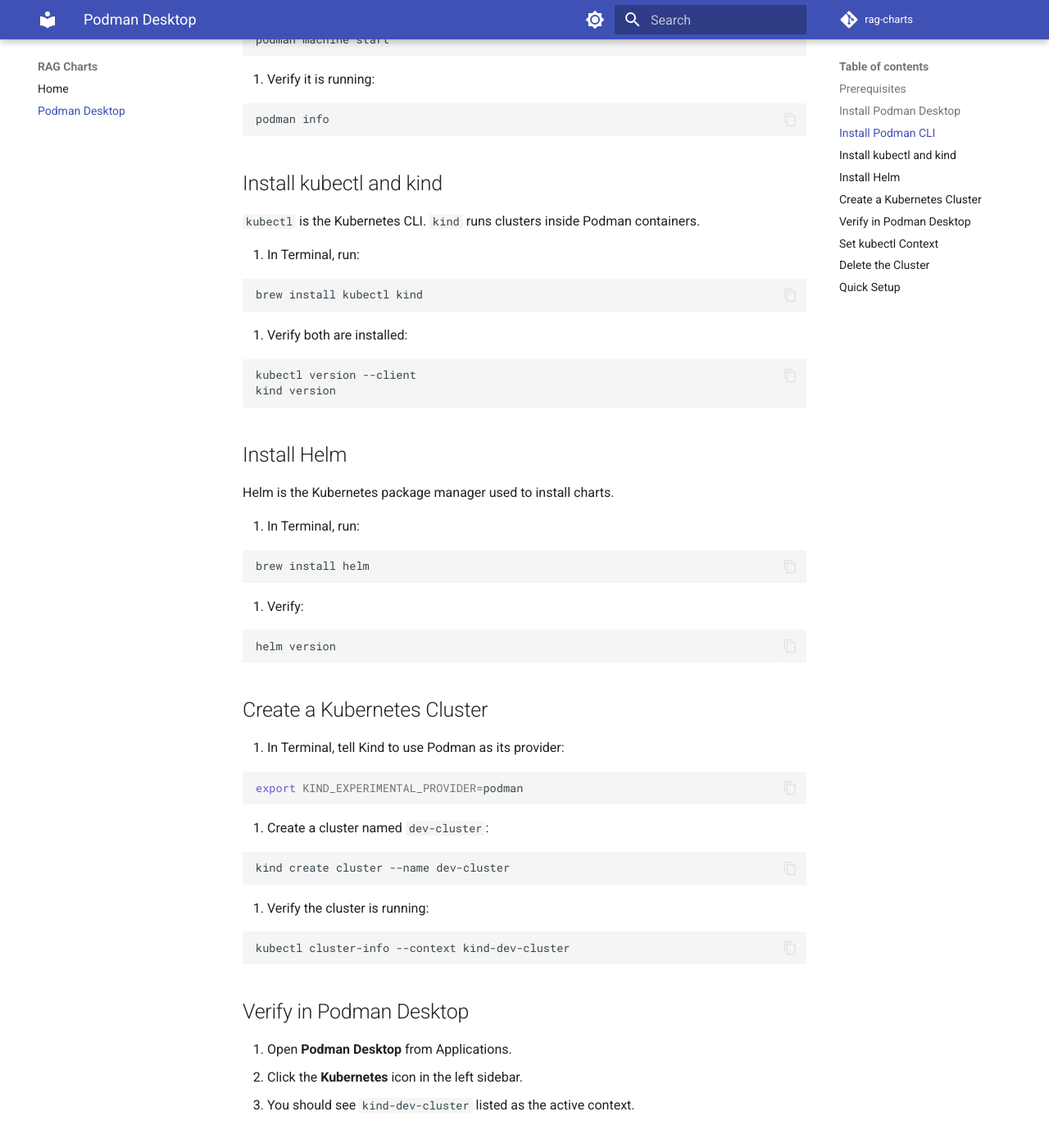
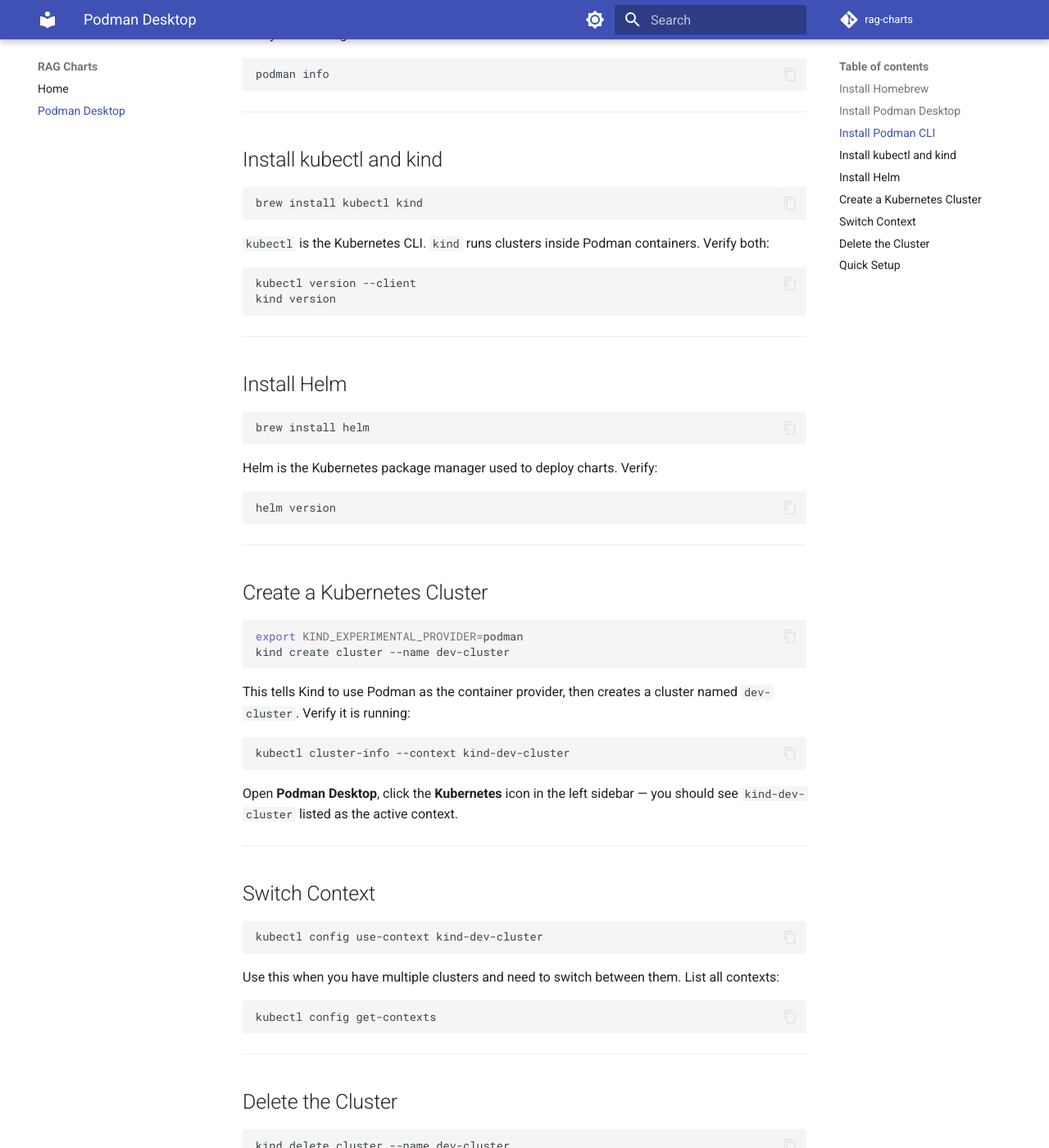
Before and after one commit to kbhatiya999/rag-charts, an MkDocs documentation site: the page built from docs/podman-desktop.md, in a window 1280 px wide and 1400 px high, scrolled down 914 px. Shown: the whole window at 82% size. Built offline with MkDocs 1.6.1 and Material for MkDocs 9.7.7, drawn with Linux system fonts in a browser that asks for light colours; comment, search, counter and statistics services are not loaded; some of the changed text lies outside the part shown.

Commit message:
Rewrite in code-first style (FastAPI pattern)

````diff
--- a/docs/podman-desktop.md
+++ b/docs/podman-desktop.md
@@ -2,127 +2,116 @@
 
 Podman Desktop is a free, open-source GUI for managing containers and local Kubernetes clusters on macOS — a Docker Desktop alternative.
 
-## Prerequisites
+---
 
-1. Open Terminal (`⌘ + Space`, type Terminal) and install **Homebrew** if you don't have it:
+## Install Homebrew
 
-   ```bash
-   /bin/bash -c "$(curl -fsSL https://raw.githubusercontent.com/Homebrew/install/HEAD/install.sh)"
-   ```
+```bash
+/bin/bash -c "$(curl -fsSL https://raw.githubusercontent.com/Homebrew/install/HEAD/install.sh)"
+```
+
+Skip if already installed. Homebrew is the package manager used for everything below.
+
+---
 
 ## Install Podman Desktop
 
-1. In Terminal, run:
+```bash
+brew install podman-desktop
+```
 
-   ```bash
-   brew install podman-desktop
-   ```
+Open **Finder** (`⌃ + ⌥ + F`), go to **Applications**, and launch **Podman Desktop**. Follow the setup wizard and click **Install** when prompted.
 
-2. Open **Finder** (`⌃ + ⌥ + F`) and go to **Applications**. Double-click **Podman Desktop** to launch it.
-
-3. Follow the on-screen setup wizard. When prompted, click **Install** to install the Podman engine.
+---
 
 ## Install Podman CLI
 
-1. In Terminal, run:
+```bash
+brew install podman
+```
 
-   ```bash
-   brew install podman
-   ```
+Then initialize and start the Podman machine:
 
-2. Initialize and start the Podman machine:
+```bash
+podman machine init
+podman machine start
+```
 
-   ```bash
-   podman machine init
-   podman machine start
-   ```
+Verify it is running:
 
-3. Verify it is running:
+```bash
+podman info
+```
 
-   ```bash
-   podman info
-   ```
+---
 
 ## Install kubectl and kind
 
-`kubectl` is the Kubernetes CLI. `kind` runs clusters inside Podman containers.
+```bash
+brew install kubectl kind
+```
 
-1. In Terminal, run:
+`kubectl` is the Kubernetes CLI. `kind` runs clusters inside Podman containers. Verify both:
 
-   ```bash
-   brew install kubectl kind
-   ```
+```bash
+kubectl version --client
+kind version
+```
 
-2. Verify both are installed:
-
-   ```bash
-   kubectl version --client
-   kind version
-   ```
+---
 
 ## Install Helm
 
-Helm is the Kubernetes package manager used to install charts.
+```bash
+brew install helm
+```
 
-1. In Terminal, run:
+Helm is the Kubernetes package manager used to deploy charts. Verify:
 
-   ```bash
-   brew install helm
-   ```
+```bash
+helm version
+```
 
-2. Verify:
-
-   ```bash
-   helm version
-   ```
+---
 
 ## Create a Kubernetes Cluster
 
-1. In Terminal, tell Kind to use Podman as its provider:
+```bash
+export KIND_EXPERIMENTAL_PROVIDER=podman
+kind create cluster --name dev-cluster
+```
 
-   ```bash
-   export KIND_EXPERIMENTAL_PROVIDER=podman
-   ```
+This tells Kind to use Podman as the container provider, then creates a cluster named `dev-cluster`. Verify it is running:
 
-2. Create a cluster named `dev-cluster`:
+```bash
+kubectl cluster-info --context kind-dev-cluster
+```
 
-   ```bash
-   kind create cluster --name dev-cluster
-   ```
+Open **Podman Desktop**, click the **Kubernetes** icon in the left sidebar — you should see `kind-dev-cluster` listed as the active context.
 
-3. Verify the cluster is running:
+---
 
-   ```bash
-   kubectl cluster-info --context kind-dev-cluster
-   ```
-
-## Verify in Podman Desktop
-
-1. Open **Podman Desktop** from Applications.
-2. Click the **Kubernetes** icon in the left sidebar.
-3. You should see `kind-dev-cluster` listed as the active context.
-
-## Set kubectl Context
-
-If you have multiple clusters, set the active one:
+## Switch Context
 
 ```bash
 kubectl config use-context kind-dev-cluster
 ```
 
-Check all available contexts:
+Use this when you have multiple clusters and need to switch between them. List all contexts:
 
 ```bash
 kubectl config get-contexts
 ```
 
+---
+
 ## Delete the Cluster
-
-When you no longer need it:
 
 ```bash
 kind delete cluster --name dev-cluster
 ```
+
+Removes the cluster when you no longer need it.
 
 ---
 
````
